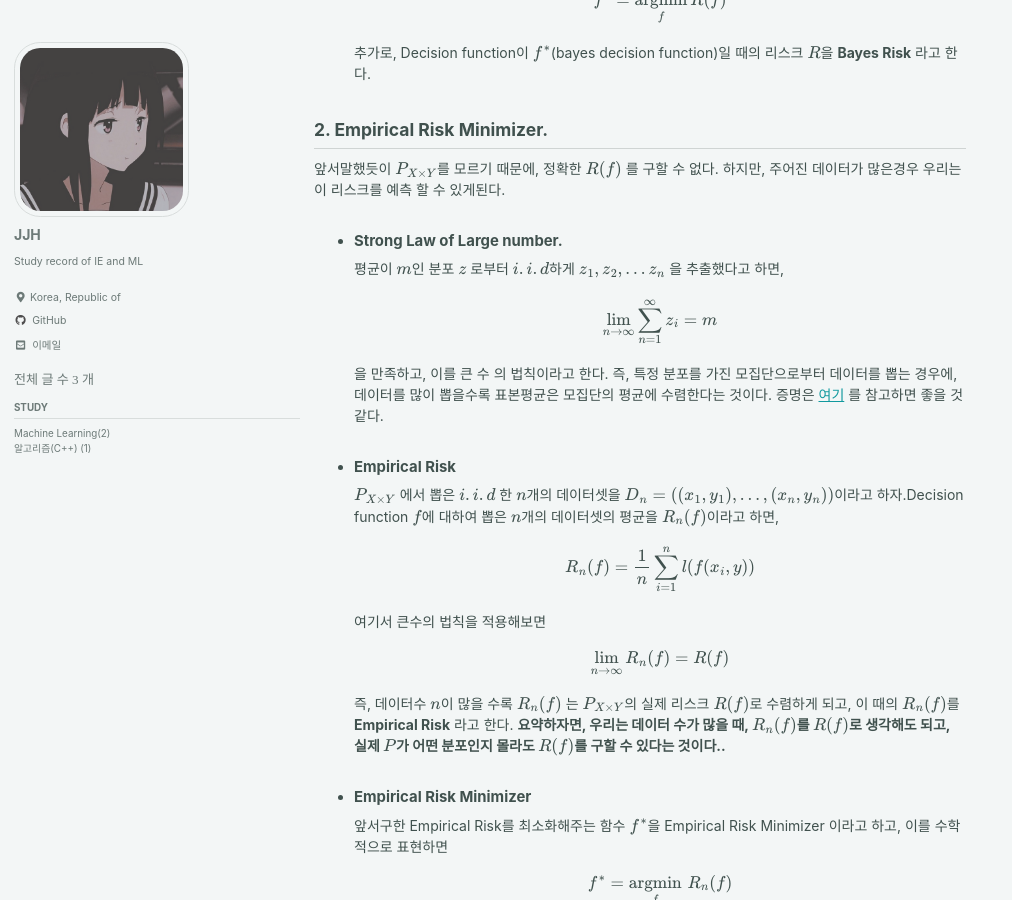
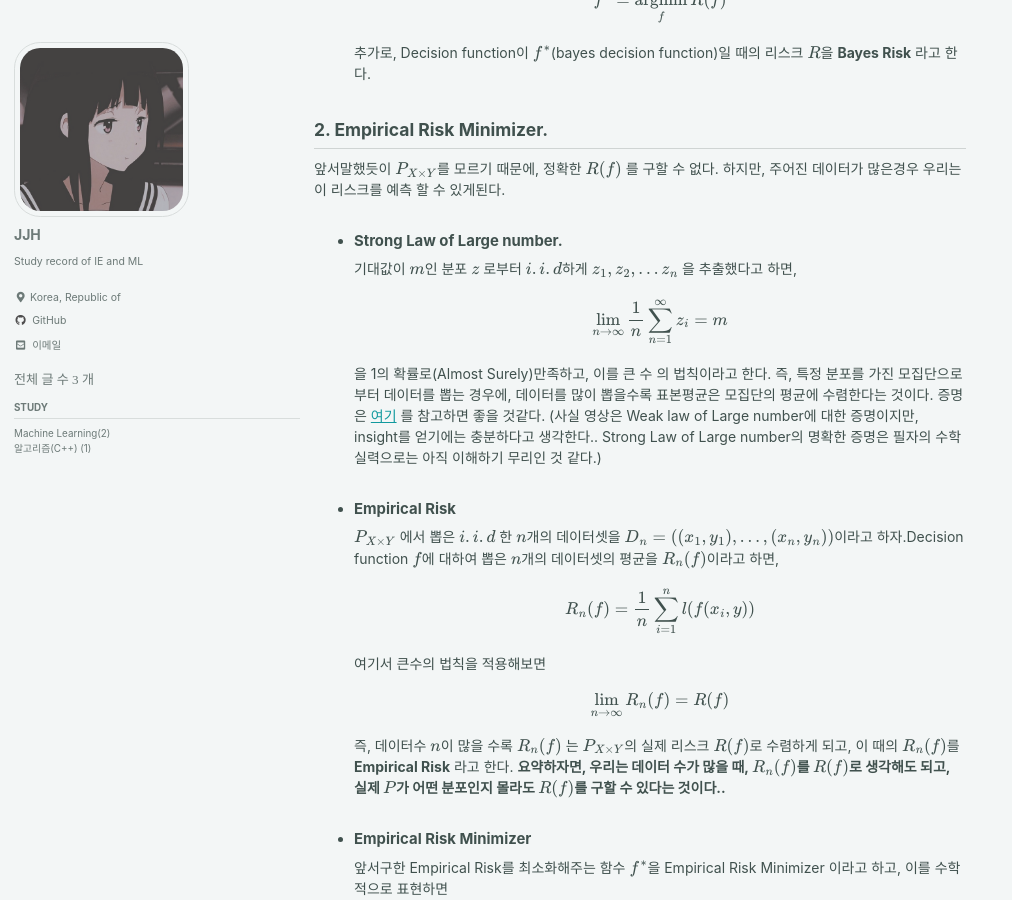
Before and after one commit to Corpse-is-Talking/Corpse-is-Talking.github.io, a Jekyll site: the page built from _posts/Machine Learning/2021-08-13-Statistical Learning Theory.md, in a window 1280 px wide and 900 px high, scrolled down 734 px. Shown: the whole window, without its empty margins (0-1012 px from the left). Built offline with Jekyll 4.4.1, drawn with Linux system fonts in a browser that asks for light colours; cached includes are drawn as plain includes; formulas are drawn with MathJax 3.

Commit message:
20210814 Strong law of large number error fixed

```diff
--- a/_posts/Machine Learning/2021-08-13-Statistical Learning Theory.md
+++ b/_posts/Machine Learning/2021-08-13-Statistical Learning Theory.md
@@ -43,15 +43,15 @@ comments: true
 앞서말했듯이 $P_{X \times Y}$를 모르기 때문에, 정확한 $R(f)$ 를 구할 수 없다. 하지만, 주어진 데이터가 많은경우 우리는 이 리스크를 예측 할 수 있게된다.
 
 - ####  Strong Law of Large number.
-  평균이 $m$인 분포 $z$ 로부터 $i.i.d$하게 $z_1, z_2,...z_n$ 을 추출했다고 하면,
+  기대값이 $m$인 분포 $z$ 로부터 $i.i.d$하게 $z_1, z_2,...z_n$ 을 추출했다고 하면,
 
 
-  $$\underset{n\rightarrow \infty}{\operatorname{lim}} \sum_{n=1}^{\infty} z_i = m$$
+  $$\underset{n\rightarrow \infty}{\operatorname{lim}} \frac{1}{n}\sum_{n=1}^{\infty} z_i = m $$
 
 
-  을 만족하고, 이를 큰 수 의 법칙이라고 한다.
+  을 1의 확률로(Almost Surely)만족하고, 이를 큰 수 의 법칙이라고 한다.
   즉, 특정 분포를 가진 모집단으로부터 데이터를 뽑는 경우에, 데이터를 많이 뽑을수록  표본평균은 모집단의 평균에 수렴한다는 것이다.
-  증명은 [여기](https://www.youtube.com/watch?v=Yh5bR7X3ch8) 를 참고하면 좋을 것같다.
+  증명은 [여기](https://www.youtube.com/watch?v=Yh5bR7X3ch8) 를 참고하면 좋을 것같다. (사실 영상은 Weak law of Large number에 대한 증명이지만, insight를 얻기에는 충분하다고 생각한다.. Strong Law of Large number의 명확한 증명은 필자의 수학실력으로는 아직 이해하기 무리인 것 같다.)
 
 - #### Empirical Risk
   $P_{X \times Y}$ 에서 뽑은 $i.i.d$ 한 $n$개의 데이터셋을 $D_n =((x_1,y_1),...,(x_n,y_n))$이라고 하자.Decision function $f$에 대하여 뽑은 $n$개의 데이터셋의 평균을 $R_n(f)$이라고 하면,
```
